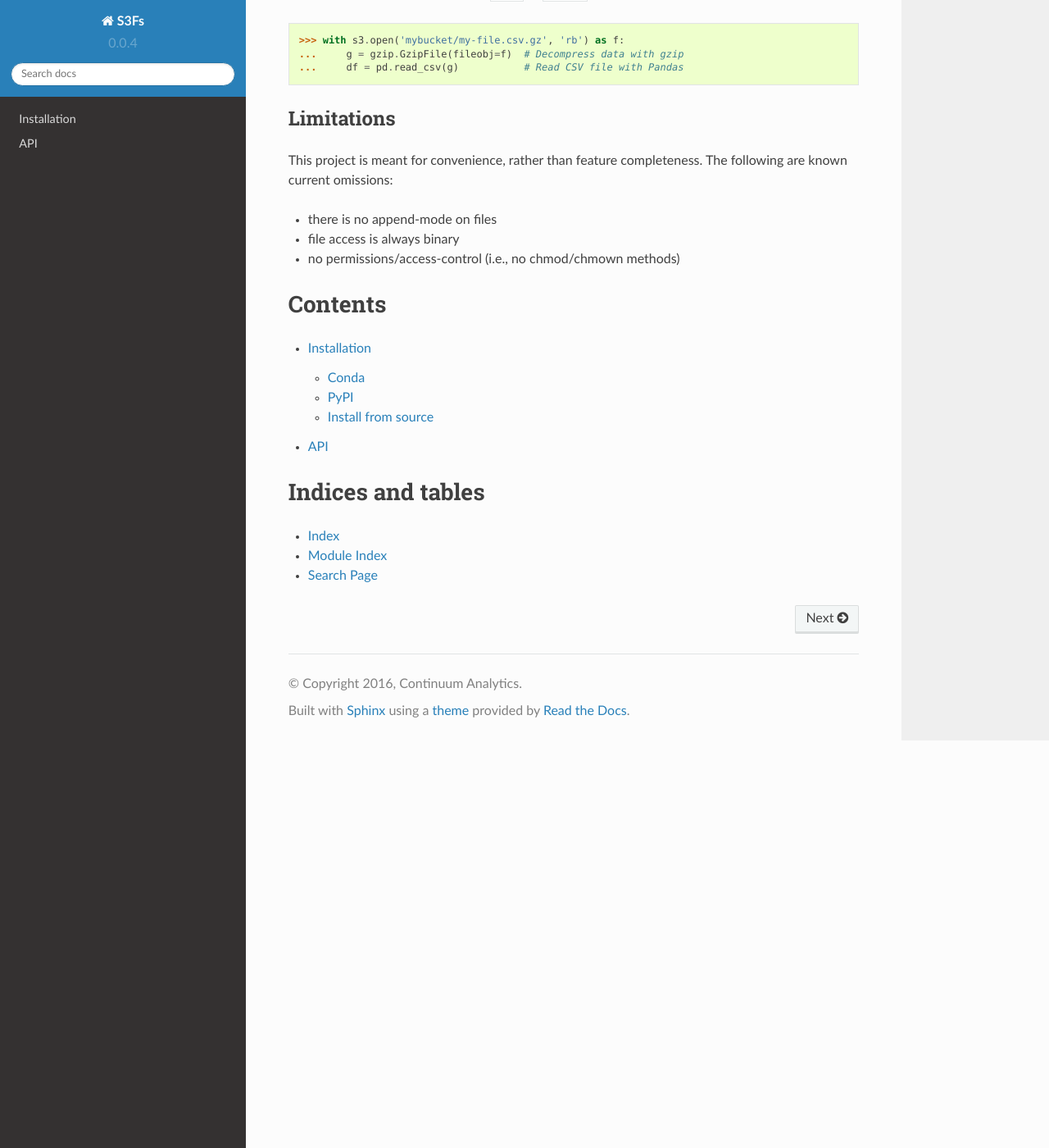
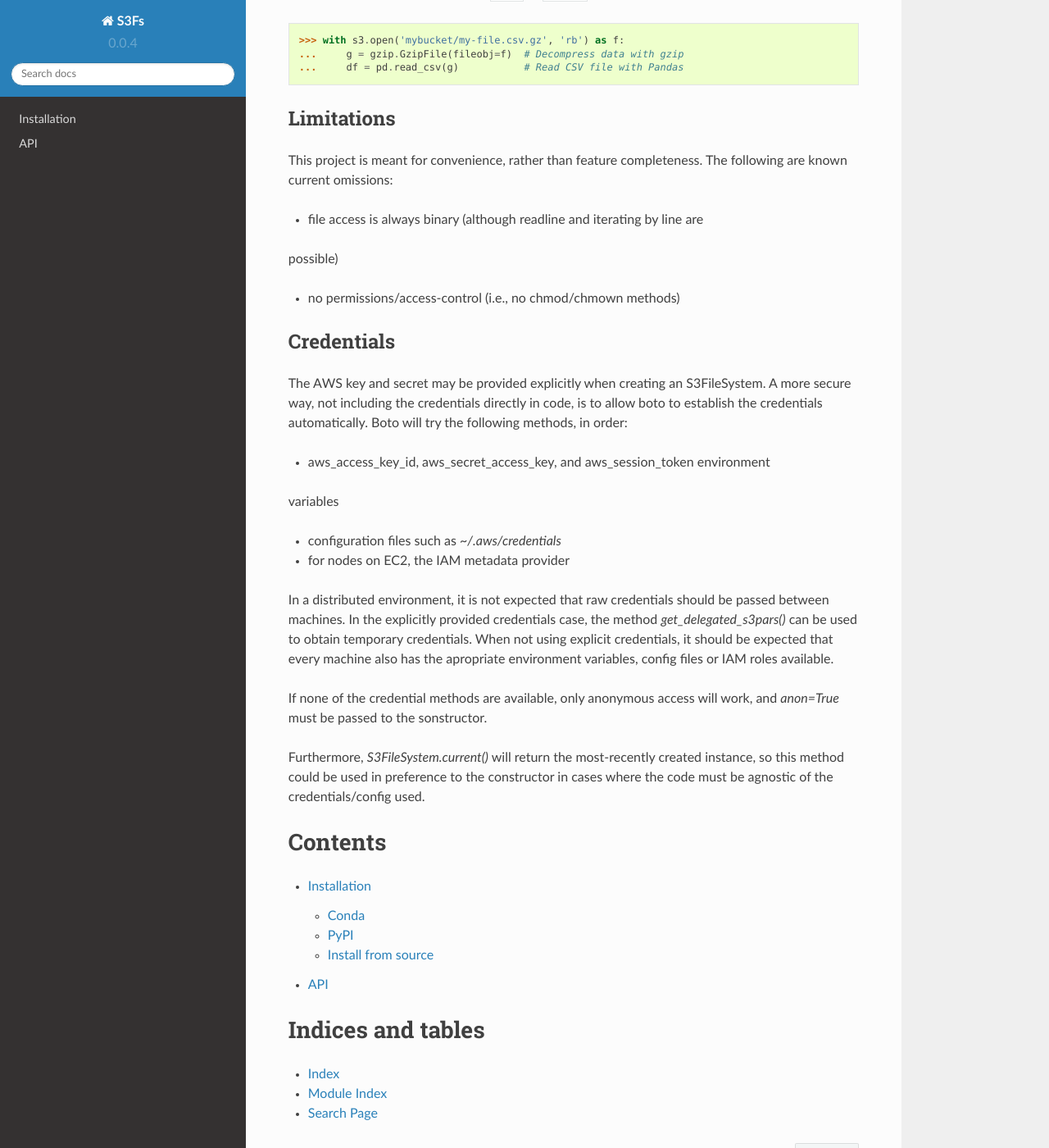
Before and after one commit to zarr-developers/s3fs, a Sphinx documentation site: the page built from docs/source/index.rst, in a window 1280 px wide and 1400 px high, scrolled down 1245 px. Shown: the whole window at 82% size. Built offline with Sphinx 7.4.7 and the Read the Docs theme 2.0.0, drawn with Linux system fonts in a browser that asks for light colours.

Commit message:
Anon no longer defaults to None
Must now be explicitly specified True or False - no attempt to use
credentials with fallback. No check of successful credentials is made,
error will only happen when an operation is attempted.

If not explicitly provided, but not anonymous, delegation token will
not call STS, but assume that whatever mechanism allowed

Changed docs to reflect these changes, with a short section on
credential usage

```diff
--- a/docs/source/index.rst
+++ b/docs/source/index.rst
@@ -74,12 +74,40 @@ Limitations
 This project is meant for convenience, rather than feature completeness.
 The following are known current omissions:
 
-- there is no append-mode on files
-
-- file access is always binary
+- file access is always binary (although readline and iterating by line are
+possible)
 
 - no permissions/access-control (i.e., no chmod/chmown methods)
 
+
+Credentials
+-----------
+
+The AWS key and secret may be provided explicitly when creating an S3FileSystem.
+A more secure way, not including the credentials directly in code, is to allow
+boto to establish the credentials automatically. Boto will try the following
+methods, in order:
+
+- aws_access_key_id, aws_secret_access_key, and aws_session_token environment
+variables
+
+- configuration files such as `~/.aws/credentials`
+
+- for nodes on EC2, the IAM metadata provider
+
+In a distributed environment, it is not expected that raw credentials should
+be passed between machines. In the explicitly provided credentials case, the
+method `get_delegated_s3pars()` can be used to obtain temporary credentials.
+When not using explicit credentials, it should be expected that every machine
+also has the apropriate environment variables, config files or IAM roles
+available.
+
+If none of the credential methods are available, only anonymous access will
+work, and `anon=True` must be passed to the sonstructor.
+
+Furthermore, `S3FileSystem.current()` will return the most-recently created
+instance, so this method could be used in preference to the constructor in
+cases where the code must be agnostic of the credentials/config used.
 
 Contents
 ========
```
Also changed, not shown: 1 other file.
